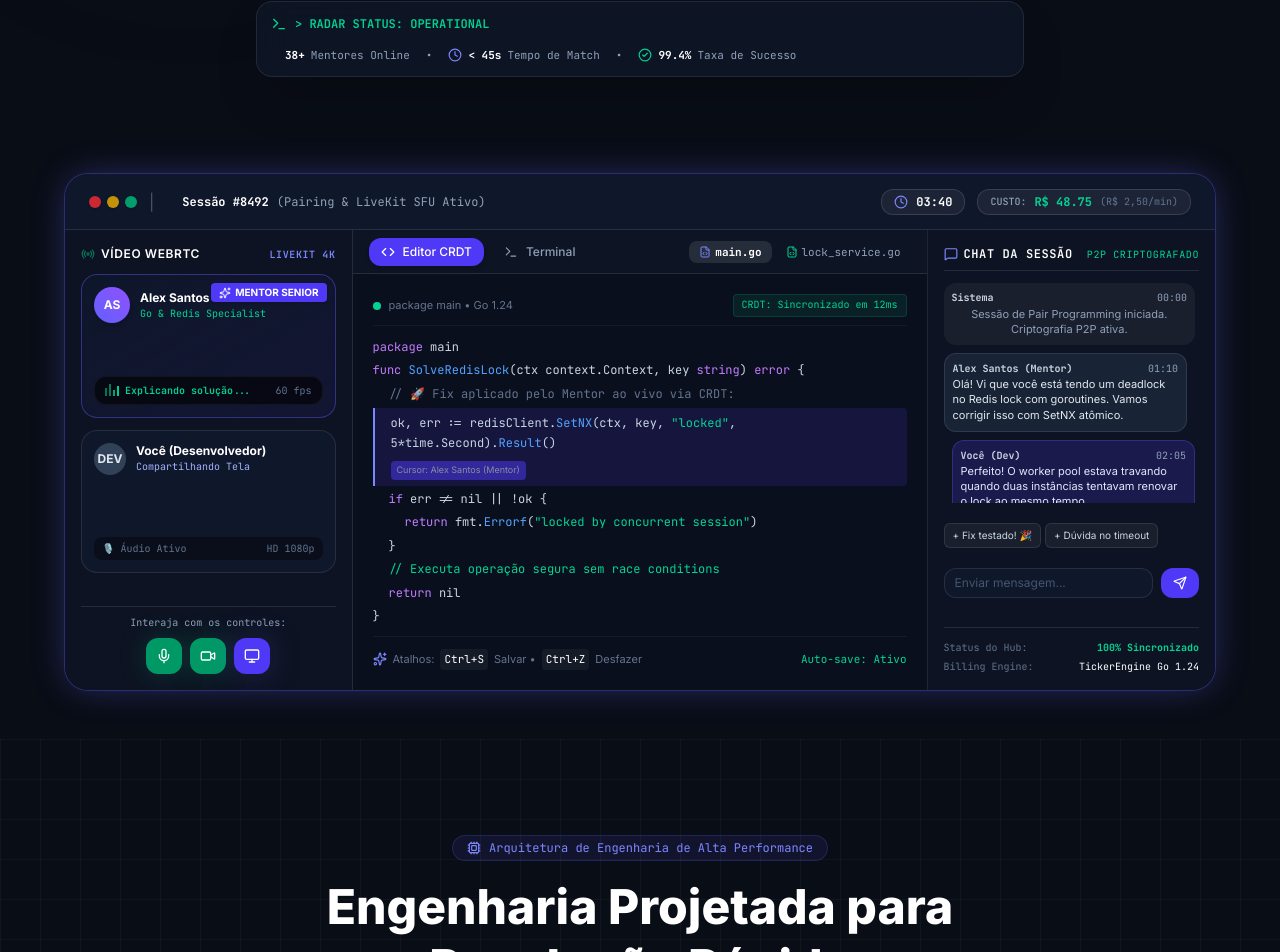
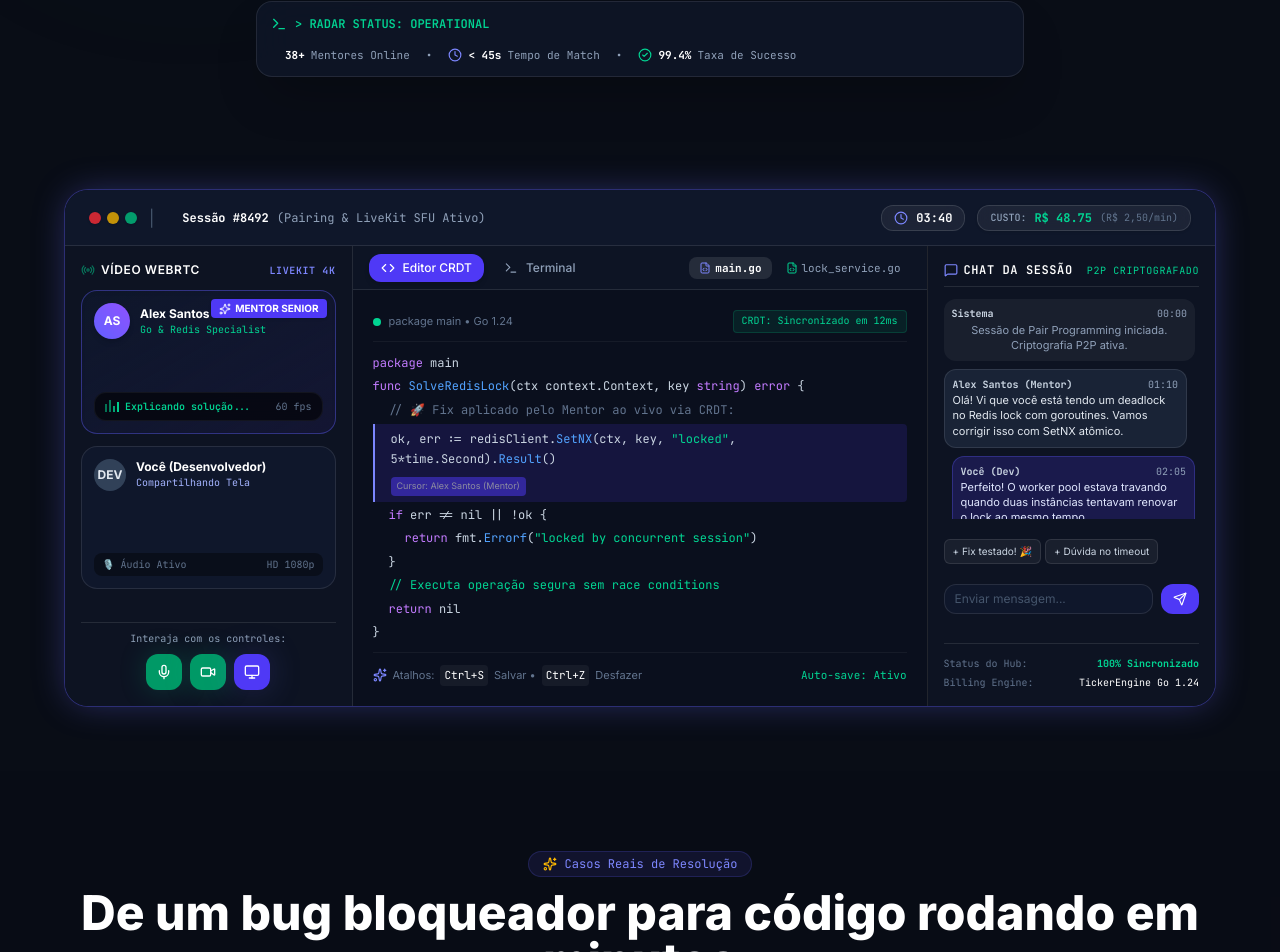
Before and after one commit to Otavio-Emanoel/unblock.dev, a Next.js app in the folder frontend/: page / in a window 1280 px wide. Shown: the part 882-1834 px from the top of the page. Built offline with nearby package versions, Linux system fonts and the light colour scheme.

Commit message:
feat(frontend): assemble all landing page sections including BugShowcase, Bento Grid, Testimonials, and FAQ

```diff
--- a/frontend/src/app/page.tsx
+++ b/frontend/src/app/page.tsx
@@ -2,35 +2,57 @@ import { Header } from "@/components/shared/Header";
 import { Footer } from "@/components/shared/Footer";
 import { Hero } from "@/components/landing/Hero";
 import { RoomPreviewMockup } from "@/components/landing/RoomPreviewMockup";
+import { BugShowcase } from "@/components/landing/BugShowcase";
 import { FeaturesGrid } from "@/components/landing/FeaturesGrid";
 import { HowItWorks } from "@/components/landing/HowItWorks";
 import { PricingPlans } from "@/components/landing/PricingPlans";
 import { CostCalculator } from "@/components/landing/CostCalculator";
+import { Testimonials } from "@/components/landing/Testimonials";
+import { FaqSection } from "@/components/landing/FaqSection";
 import { CtaSection } from "@/components/landing/CtaSection";
 import { ParticleBackground } from "@/components/landing/ParticleBackground";
 
 export default function Home() {
   return (
     <div className="min-h-screen bg-[#090d16] text-white flex flex-col selection:bg-indigo-600 selection:text-white overflow-x-hidden relative">
-      {/* Interactive Particle & Network Background */}
+      {/* Interactive Particle & Network Constellation Background */}
       <ParticleBackground />
 
-      {/* Header Fixo / Glassmorphism */}
+      {/* Glassmorphism Sticky Navbar */}
       <Header />
 
-      {/* Main Landing Sections */}
-      <main className="flex-1 space-y-12 relative z-10">
+      {/* Main Landing Flow */}
+      <main className="flex-1 space-y-8 sm:space-y-16 relative z-10">
+        {/* 1. Hero Section */}
         <Hero />
 
-        {/* Live Interactive Workspace Preview */}
-        <section className="px-6 -mt-8 relative z-10">
+        {/* 2. Interactive Workspace Simulator Preview */}
+        <section className="px-4 sm:px-6 -mt-8 relative z-10">
           <RoomPreviewMockup />
         </section>
 
+        {/* 3. Real-World Bug Fixes & Code Diffs */}
+        <BugShowcase />
+
+        {/* 4. Asymmetrical Bento Grid Features */}
         <FeaturesGrid />
+
+        {/* 5. How It Works Pipeline */}
         <HowItWorks />
+
+        {/* 6. Interactive Cost & ROI Calculator */}
+        <CostCalculator />
+
+        {/* 7. Flexible Credit Packages */}
         <PricingPlans />
-        <CostCalculator />
+
+        {/* 8. Wall of Love / Testimonials */}
+        <Testimonials />
+
+        {/* 9. Animated FAQ Accordion */}
+        <FaqSection />
+
+        {/* 10. Call to Action Finale */}
         <CtaSection />
       </main>
 
--- a/frontend/src/components/landing/Testimonials.tsx
+++ b/frontend/src/components/landing/Testimonials.tsx
@@ -1,6 +1,6 @@
 "use client";
 
-import { Star, Quote, Github, CheckCircle2, Sparkles } from "lucide-react";
+import { Star, Quote, CheckCircle2, Sparkles } from "lucide-react";
 import { motion } from "framer-motion";
 
 const REVIEWS = [
```
